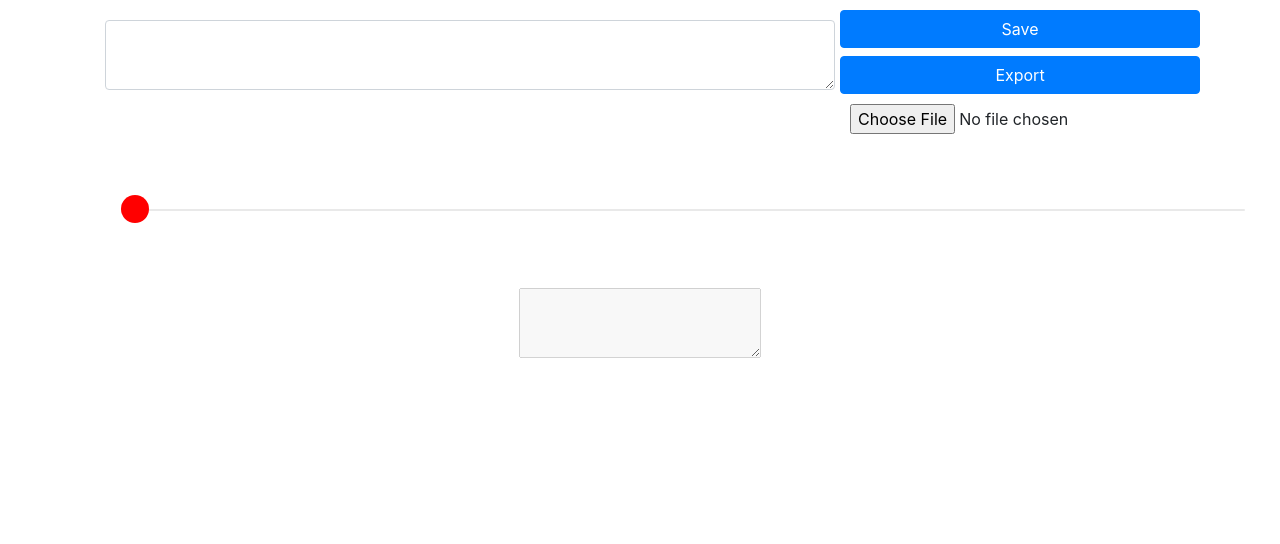
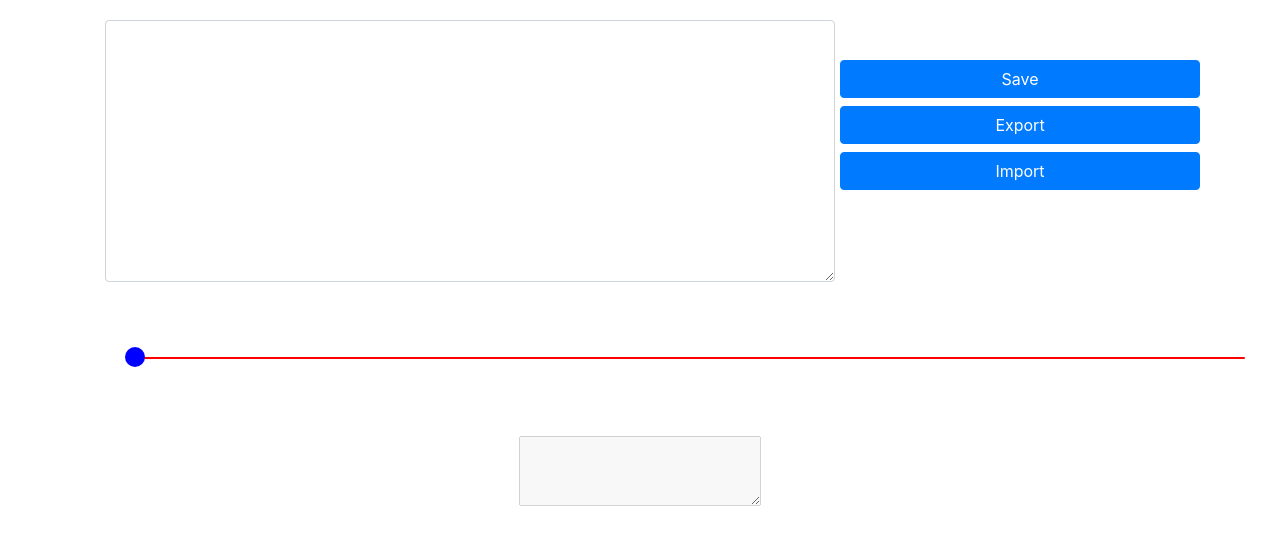
Before and after one commit to sumedhmohile/codeflow, a React (Create React App) app: page / in a window 1280 px wide. Shown: the top 544 px of the page. Built offline with nearby package versions, Linux system fonts and the light colour scheme.

Commit message:
Changed file import design

```diff
--- a/src/App.css
+++ b/src/App.css
@@ -12,9 +12,10 @@
 }
 
 .sidePanel {
+  margin-top: 50px;
   padding: 10px;
 }
 
 .sidePanelElement {
-  padding: 10px;
+  display: none;
 }
--- a/src/components/Editor.js
+++ b/src/components/Editor.js
@@ -88,16 +88,20 @@ class Editor extends React.Component {
 
     }
 
+    triggerFileImport() {
+        document.getElementById("fileUpload").click();
+    }
 
     render() {
         return (
             <div className="container">
                 <div className="row">
-                    <div className="col-8"><textarea className="form-control editor" onKeyDown={this.handleKeyDown.bind(this)}></textarea></div>
+                    <div className="col-8"><textarea className="form-control editor" rows="10" onKeyDown={this.handleKeyDown.bind(this)}></textarea></div>
                     <div className="col-4 sidePanel">
                         <button className="btn btn-primary btn-block" onClick={this.handleSaveButtonClick.bind(this)}>Save</button>
                         <button className="btn btn-primary btn-block" onClick={this.exportFile.bind(this)}>Export</button>
-                        <input type="file" className="form-control-file sidePanelElement" onChange={this.importFile.bind(this)}></input>
+                        <button className="btn btn-primary btn-block" onClick={this.triggerFileImport.bind(this)}>Import</button>
+                        <input id="fileUpload" type="file" className="sidePanelElement" onChange={this.importFile.bind(this)}></input>
                     </div>
                 </div>
                 <Slider className="slider"
@@ -106,14 +110,15 @@ class Editor extends React.Component {
                         onChange={this.onSliderChange.bind(this)}
                         marks={this.state.sliderTags}
                         railStyle={{
-                            height: 2
+                            height: 2,
+                            backgroundColor: "red"
                         }}
                         handleStyle={{
-                            height: 28,
-                            width: 28,
+                            height: 20,
+                            width: 20,
                             marginLeft: 0,
-                            marginTop: -14,
-                            backgroundColor: "red",
+                            marginTop: -10,
+                            backgroundColor: "blue",
                             border: 1
                         }}
                         trackStyle={{
```
Also changed, not shown: public/index.html (+0 -23 lines).
